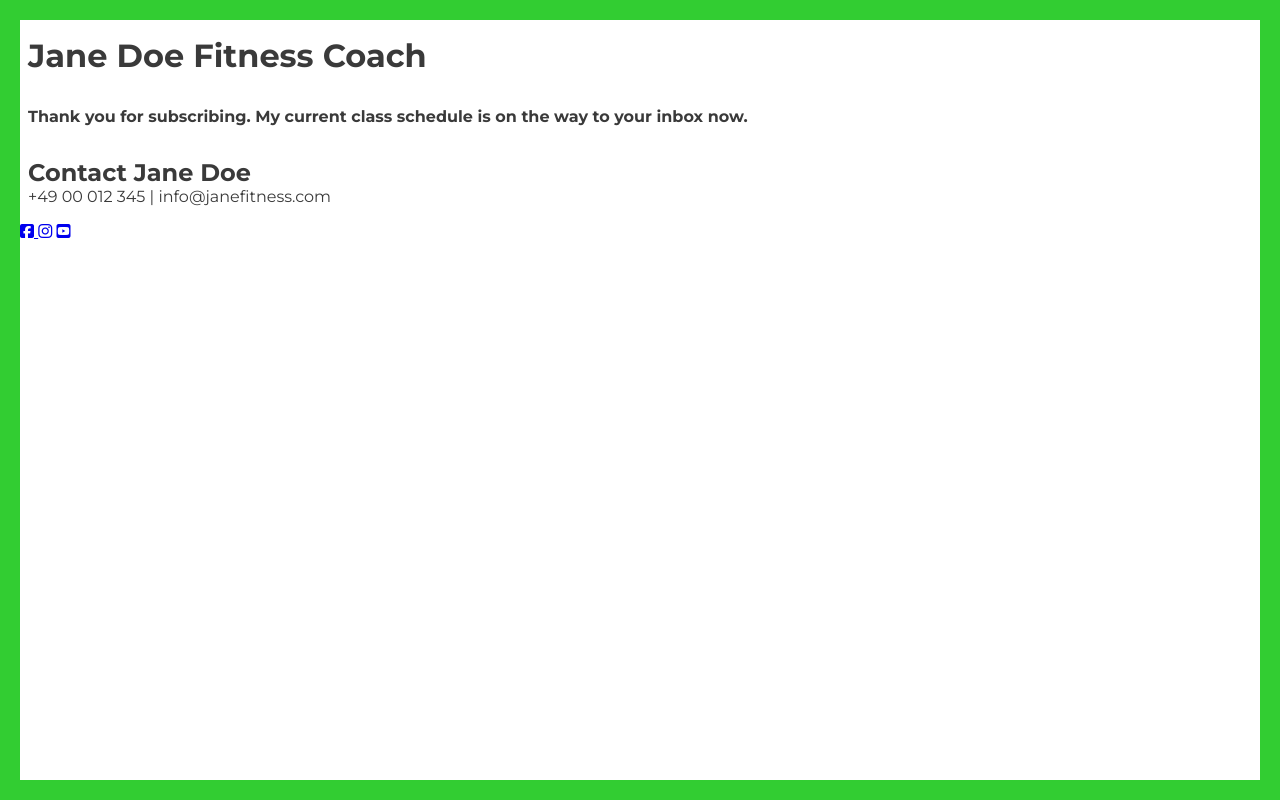
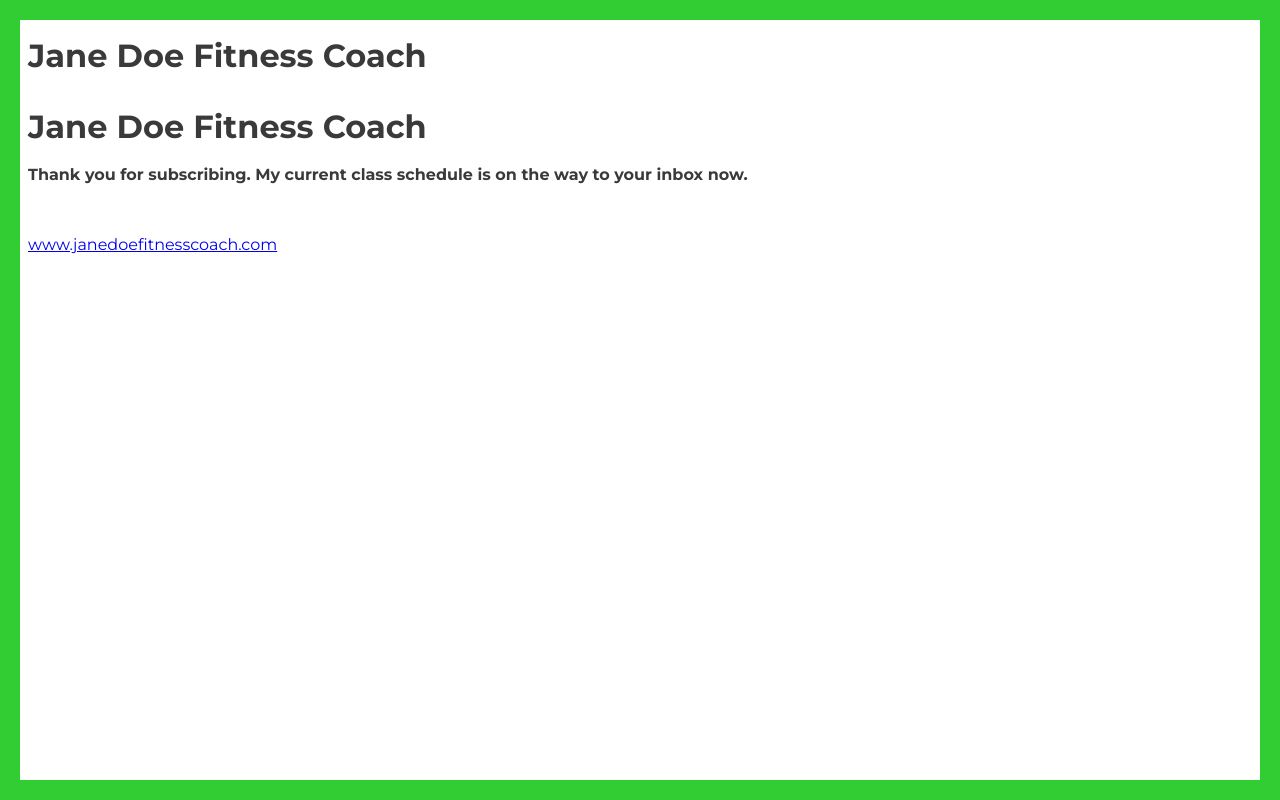
Before and after one commit to bmich22/fitness-coach, a plain HTML site: page thankyou.html in a window 1280 px wide. Drawn offline with Linux system fonts and the light colour scheme.

Commit message:
Change thank you page, remove contact info, display link to website

```diff
--- a/thankyou.html
+++ b/thankyou.html
@@ -27,26 +27,16 @@
 
     <main>
         <div class="center">
+            <h1>Jane Doe Fitness Coach</h1>
+            <br>
             <h4>Thank you for subscribing. My current class schedule is on the way to your inbox now.
             </h4>
+            <br>
     </main>
 
     <footer>
         <div class="center" id="contact-section">
-            <h2>Contact Jane Doe</h2>
-            <p>+49 00 012 345 | info@janefitness.com</p>
-        </div>
-        <div id="footer-container">
-            <a href="https://www.facebook.com/" target="_blank" rel="noopener nofollow"
-                aria-label="Visit our Facebook page (opens in a new tab)">
-                <i class="fa-brands fa-square-facebook"></i>
-            </a>
-            <a href="https://www.instagram.com/" target="_blank" rel="noopener nofollow"
-                aria-label="Visit our Instagram page (opens in a new tab)">
-                <i class="fa-brands fa-instagram"></i></a>
-            <a href="https://www.youtube.com/" target="_blank" rel="noopener nofollow"
-                aria-label="Visit our YouTube page (opens in a new tab)">
-                <i class="fa-brands fa-youtube-square"></i></a>
+            <a href="index.html">www.janedoefitnesscoach.com</a>
         </div>
     </footer>
 
```
